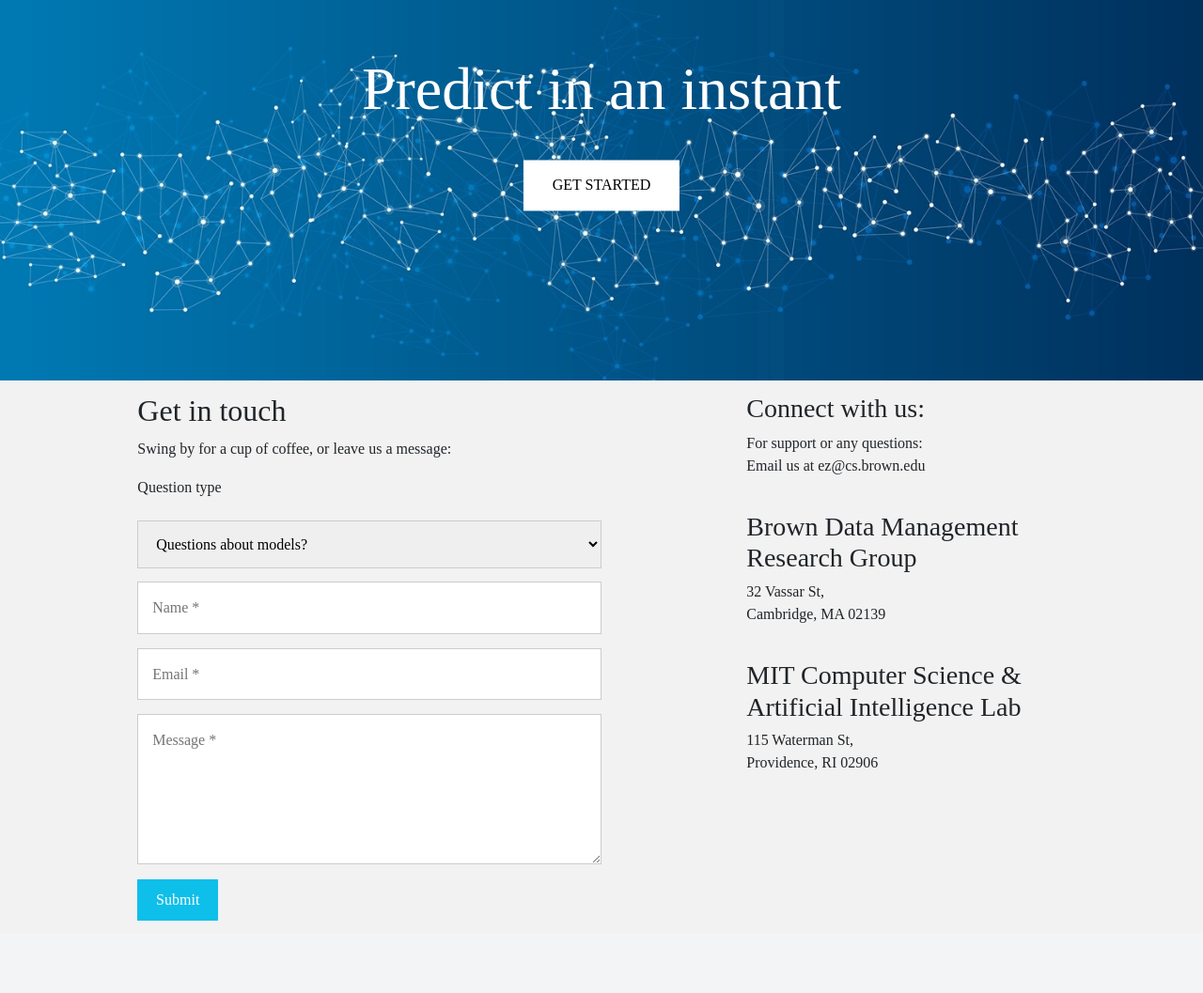
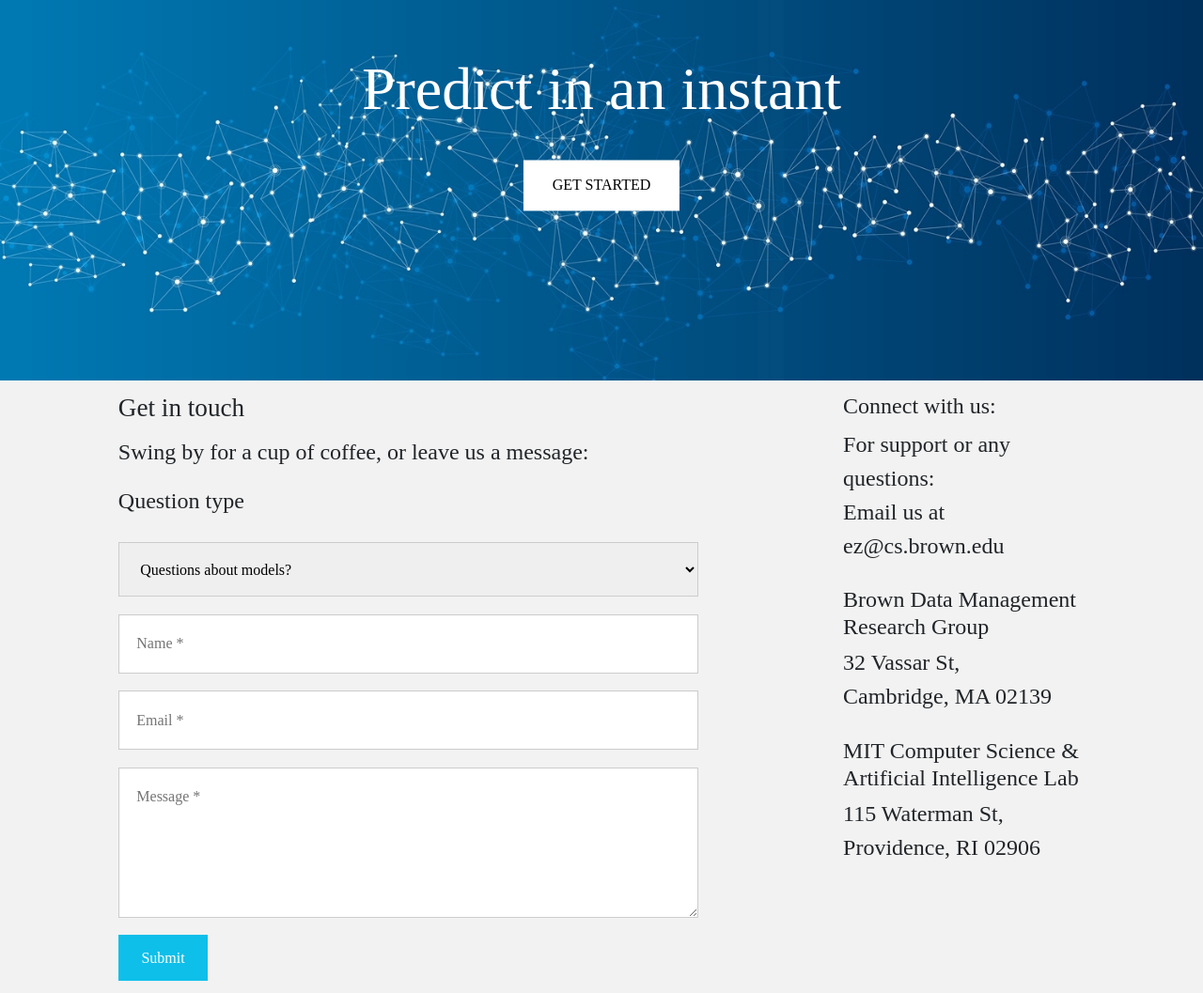
Before and after one commit to jyan16/D3M-Website, a Django app: page /contact/ in a window 1280 px wide. Shown: the part 63-1120 px from the top of the page at 94% size. Before the commit the page ends 1043 px from the top, so only its background shows below. Run offline with Django 3.2, Linux system fonts and the light colour scheme; some libraries are stand-ins or nearby versions; some web fonts are replaced.

Commit message:
update contact page

```diff
--- a/backendApp/static/css/contact.css
+++ b/backendApp/static/css/contact.css
@@ -7,15 +7,18 @@ h2{
   margin-bottom: 2%;
   font-weight: normal;
   font-family:"Rokkitt";
+  font-size:1.7em;
 }
 
 #coffee{
   margin-top: 2%;
   font-family:"Rokkitt";
+  font-size:1.5em;
 }
 
 label{
   font-family:"Rokkitt";
+  font-size:1.5em;
 }
 #question{
   font-size: 1em;
@@ -53,7 +56,7 @@ input[type=text], select, textarea {
 
 /* Style the container/contact section */
 .container {
-    width: 80%;
+  width:80%;
   margin-left: 10%;
   margin-right: 10%;
   border-radius: 5px;
@@ -70,14 +73,15 @@ input[type=text], select, textarea {
 /* Create two columns that float next to eachother */
 .column {
     float: left;
-    width: 48%;
-    margin-left: 2%;
+    width: 60%;
+    margin-left: 0%;
 }
 
 .column2 {
-    float: right;
-    width: 35%;
+    float: left;
+    width: 25%;
     margin-left: 15%;
+    margin-right: 0%;
 }
 
 /* Clear floats after the columns */
@@ -143,17 +147,19 @@ input[type=text], select, textarea {
 #connect{
   font-weight:normal;
   font-family:"Rokkitt";
+  font-size:1.5em;
 
 }
 
 #info > p{
   margin-top: 2%;
   margin-bottom: 10%;
-  font-size: 1em;
+  font-size: 1.5em;
   font-family:"Rokkitt";
 
 }
 .address{
+  font-size:1.5em;
   margin-bottom: 0%;
   font-family:"Rokkitt";
 }
--- a/backendApp/static/css/home.css
+++ b/backendApp/static/css/home.css
@@ -10,6 +10,7 @@
 }
 
 img {
+
     min-height: 100%;
     min-width: 1024px;
     width:100%;
```
